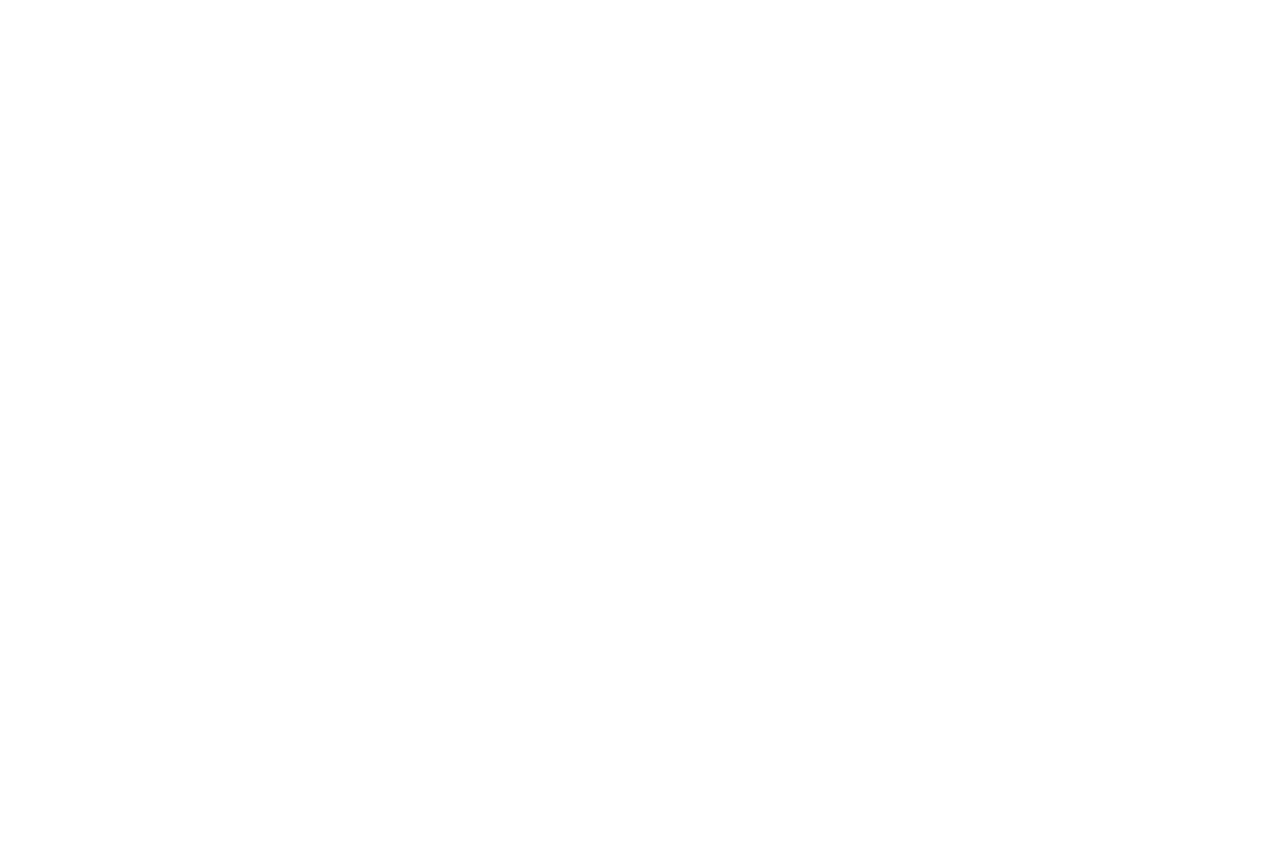
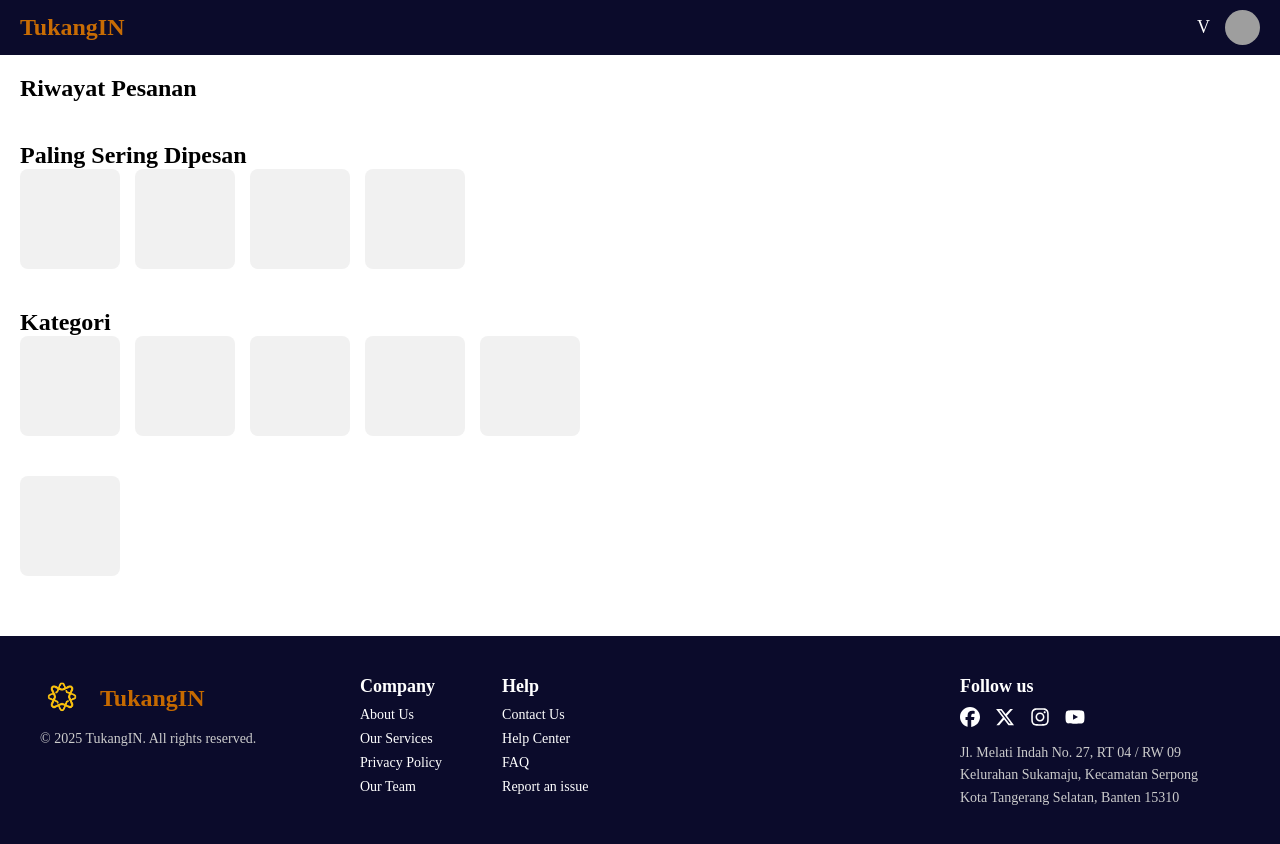
Before and after one commit to VincentiusJacob/TukangIN, a React (Vite) app in the folder client/: page /service in a window 1280 px wide. Before the commit this address had no page. Shown: the top 844 px of the page. Before the commit the page ends 800 px from the top, so only its background shows below. Built offline with nearby package versions, Linux system fonts and the light colour scheme; grey boxes are pictures that could not be loaded.

Commit message:
service page n footer

```diff
--- a/client/src/App.tsx
+++ b/client/src/App.tsx
@@ -2,7 +2,8 @@ import { BrowserRouter, Routes, Route } from "react-router-dom";
 import LoginPage from "./pages/LoginPage";
 import RegisterPage from "./pages/Register";
 import LandingPage from "./pages/LandingPage";
-import ChooseRole from './pages/ChooseRole'
+import ChooseRole from './pages/ChooseRole';
+import ServicePage from './pages/ServicePage'
 
 import "./App.css";
 
@@ -14,6 +15,7 @@ function App() {
         <Route path="/login" element={<LoginPage />} />
         <Route path="/chooserole" element={<ChooseRole />} />
         <Route path="/register" element={<RegisterPage />} />
+        <Route path="/service" element={<ServicePage />} />
       </Routes>
     </BrowserRouter>
   );
--- a/client/src/pages/Register.tsx
+++ b/client/src/pages/Register.tsx
@@ -1,46 +1,102 @@
-import React from 'react';
-import './Register.css';
-import Logo from '../assets/tukangin.png';
+// import React from "react";
+import "./ServicePage.css";
+import Logo from "../assets/tukangin.png";
 
-const Register: React.FC = () => {
+const ServicePage = () => {
   return (
-    <div className="register-container">
+    <div className="service-container">
+      {/* Header */}
       <header className="header">
-        <div className="logo-container">
-          <img src={Logo} alt="TukangIN Logo" className="logo-image" />
-          <span className="brand-text">Tukang<span className="brand-highlight">IN</span></span>
+        <div className="logo">
+          <img src={Logo} alt="TukangIN Logo" className="logo-img" />
         </div>
-        <button className="signup-button">Sign up</button>
+        <div className="profile-icons">
+          <div className="notif">V</div>
+          <div className="avatar">
+            <img src="https://via.placeholder.com/35" alt="Profile" />
+          </div>
+        </div>
       </header>
 
-      <main className="form-wrapper">
-        <h2>Get Started Now</h2>
-        <form className="register-form">
-          <div className="row">
-            <input type="text" placeholder="Full Name" />
-            <input type="text" placeholder="Phone Number" />
+      {/* Riwayat */}
+      <section className="section">
+        <h2 className="section-title">Riwayat Pesanan</h2>
+        <div className="history-placeholder" />
+      </section>
+
+      {/* Paling sering dipesan */}
+      <section className="section">
+        <h2 className="section-title">Paling sering dipesan</h2>
+        <div className="card-row">
+          <div className="card" />
+          <div className="card" />
+          <div className="card" />
+        </div>
+      </section>
+
+      {/* Kategori */}
+      <section className="section">
+        <h2 className="section-title">Kategori</h2>
+        <div className="category-row">
+          {[...Array(5)].map((_, i) => (
+            <div className="category-card" key={i}>
+              <div className="category-thumbnail" />
+              <div className="category-label" />
+            </div>
+          ))}
+        </div>
+      </section>
+
+      {/* Bottom Block */}
+      <div className="bottom-block" />
+
+      {/* Footer */}
+      <footer className="footer">
+        <div className="footer-logo">
+          <img src={Logo} alt="TukangIN Footer Logo" className="footer-logo-img" />
+        </div>
+
+        <div className="footer-sections">
+          <div className="footer-section">
+            <h4>Company</h4>
+            <ul>
+              <li>About Us</li>
+              <li>Our Services</li>
+              <li>Privacy Policy</li>
+              <li>Our Team</li>
+            </ul>
           </div>
-          <input type="email" placeholder="Email Address" />
-          <input type="text" placeholder="Home Address" />
-          <div className="row">
-            <input type="password" placeholder="Password" />
-            <input type="password" placeholder="Confirm Password" />
+          <div className="footer-section">
+            <h4>Help</h4>
+            <ul>
+              <li>Contact Us</li>
+              <li>Help Center</li>
+              <li>FAQ</li>
+              <li>Report an issue</li>
+            </ul>
           </div>
+          <div className="footer-section address">
+            <h4>Follow us</h4>
+            <div className="social-icons">
+              <span>📘</span>
+              <span>𝕏</span>
+              <span>📸</span>
+              <span>▶️</span>
+            </div>
+            <p>
+              Jl. Melati Indah No. 27, RT 04 / RW 09 <br />
+              Kelurahan Sukamaju, Kecamatan Serpong <br />
+              Kota Tangerang Selatan, Banten 15310
+            </p>
+          </div>
+        </div>
 
-          {/* New Section */}
-          <input type="date" placeholder="Date of Birth" className="spaced-input" />
-          <select className="form-select spaced-input">
-            <option value="">Select Gender</option>
-            <option value="male">Male</option>
-            <option value="female">Female</option>
-            <option value="other">Other</option>
-          </select>
-
-          <button className="register-button" type="submit">Register</button>
-        </form>
-      </main>
+        <div className="footer-bottom">
+          © 2025 TukangIN. All rights reserved.
+        </div>
+      </footer>
     </div>
   );
 };
 
-export default Register;
+export default ServicePage;
--- /dev/null
+++ b/client/src/pages/ServicePage.css
@@ -0,0 +1,154 @@
+
+.navbar {
+  display: flex;
+  justify-content: space-between;
+  align-items: center;
+  background-color: #0b0b2b;
+  color: white;
+  padding: 10px 20px;
+}
+
+.logo {
+  font-size: 24px;
+  font-weight: bold;
+}
+
+.profile-area {
+  display: flex;
+  align-items: center;
+  gap: 15px;
+}
+
+.notif {
+  font-size: 18px;
+}
+
+.profile-img {
+  width: 35px;
+  height: 35px;
+  border-radius: 50%;
+}
+
+.section {
+  padding: 20px;
+}
+
+.card-row {
+  display: flex;
+  gap: 15px;
+  flex-wrap: wrap;
+}
+
+.card,
+.kategori-card,
+.rekomendasi-box {
+  background-color: #f1f1f1;
+  height: 100px;
+  width: 100px;
+  border-radius: 8px;
+}
+
+.footer {
+  background-color: #0b0b2b;
+  color: white;
+  padding: 40px 20px;
+  margin-top: 40px;
+}
+
+.footer-container {
+  display: flex;
+  flex-wrap: wrap;
+  justify-content: space-between;
+  gap: 40px;
+  max-width: 1200px;
+  margin: 0 auto;
+}
+
+.footer-left {
+  flex: 1;
+  min-width: 200px;
+}
+
+.footer-brand {
+  display: flex;
+  align-items: center;
+  gap: 10px;
+}
+
+.footer-logo {
+  width: 50px;
+  height: auto;
+}
+
+.brand-text {
+  font-size: 24px;
+  font-weight: bold;
+}
+
+.copyright {
+  font-size: 14px;
+  color: #ccc;
+  margin-top: 10px;
+}
+
+.footer-middle {
+  display: flex;
+  gap: 60px;
+  flex: 2;
+  min-width: 300px;
+}
+
+.footer-section h3 {
+  font-size: 18px;
+  margin-bottom: 10px;
+}
+
+.footer-section ul {
+  list-style: none;
+  padding: 0;
+}
+
+.footer-section li {
+  font-size: 14px;
+  margin-bottom: 8px;
+  cursor: pointer;
+}
+
+.footer-section li:hover {
+  text-decoration: underline;
+}
+
+.footer-right {
+  flex: 1;
+  min-width: 250px;
+}
+
+.footer-right h3 {
+  font-size: 18px;
+  margin-bottom: 10px;
+}
+
+.social-icons {
+  display: flex;
+  gap: 15px;
+  font-size: 20px;
+  margin-bottom: 15px;
+}
+
+.address {
+  font-size: 14px;
+  color: #ccc;
+  line-height: 1.6;
+}
+
+@media (max-width: 768px) {
+  .footer-container {
+    flex-direction: column;
+    align-items: flex-start;
+  }
+
+  .footer-middle {
+    flex-direction: column;
+    gap: 30px;
+  }
+}
--- /dev/null
+++ b/client/src/pages/ServicePage.tsx
@@ -0,0 +1,98 @@
+import React from "react";
+import "./ServicePage.css";
+import Logo from "../assets/tukangin.png";
+import { FaFacebook, FaXTwitter, FaInstagram, FaYoutube } from "react-icons/fa6";
+
+const ServicePage = () => {
+  return (
+    <div className="service-page">
+      <header className="navbar">
+        <div className="logo">TukangIN</div>
+        <div className="profile-area">
+          <div className="notif">V</div>
+          <img src="/profile.png" alt="User Profile" className="profile-img" />
+        </div>
+      </header>
+
+      <section className="section riwayat">
+        <h2>Riwayat Pesanan</h2>
+      </section>
+
+      <section className="section paling-sering">
+        <h2>Paling Sering Dipesan</h2>
+        <div className="card-row">
+          <div className="card" />
+          <div className="card" />
+          <div className="card" />
+          <div className="card" />
+        </div>
+      </section>
+
+      <section className="section kategori">
+        <h2>Kategori</h2>
+        <div className="card-row">
+          <div className="kategori-card" />
+          <div className="kategori-card" />
+          <div className="kategori-card" />
+          <div className="kategori-card" />
+          <div className="kategori-card" />
+        </div>
+      </section>
+
+      <section className="section rekomendasi">
+        <div className="rekomendasi-box" />
+      </section>
+
+      {/* Footer Baru */}
+      <footer className="footer">
+        <div className="footer-container">
+          <div className="footer-left">
+            <div className="footer-brand">
+              <img src={Logo} alt="TukangIN Logo" className="footer-logo" />
+              <span className="brand-text">TukangIN</span>
+            </div>
+            <p className="copyright">© 2025 TukangIN. All rights reserved.</p>
+          </div>
+
+          <div className="footer-middle">
+            <div className="footer-section">
+              <h3>Company</h3>
+              <ul>
+                <li>About Us</li>
+                <li>Our Services</li>
+                <li>Privacy Policy</li>
+                <li>Our Team</li>
+              </ul>
+            </div>
+            <div className="footer-section">
+              <h3>Help</h3>
+              <ul>
+                <li>Contact Us</li>
+                <li>Help Center</li>
+                <li>FAQ</li>
+                <li>Report an issue</li>
+              </ul>
+            </div>
+          </div>
+
+          <div className="footer-right">
+            <h3>Follow us</h3>
+            <div className="social-icons">
+              <FaFacebook />
+              <FaXTwitter />
+              <FaInstagram />
+              <FaYoutube />
+            </div>
+            <p className="address">
+              Jl. Melati Indah No. 27, RT 04 / RW 09<br />
+              Kelurahan Sukamaju, Kecamatan Serpong<br />
+              Kota Tangerang Selatan, Banten 15310
+            </p>
+          </div>
+        </div>
+      </footer>
+    </div>
+  );
+};
+
+export default ServicePage;
```
